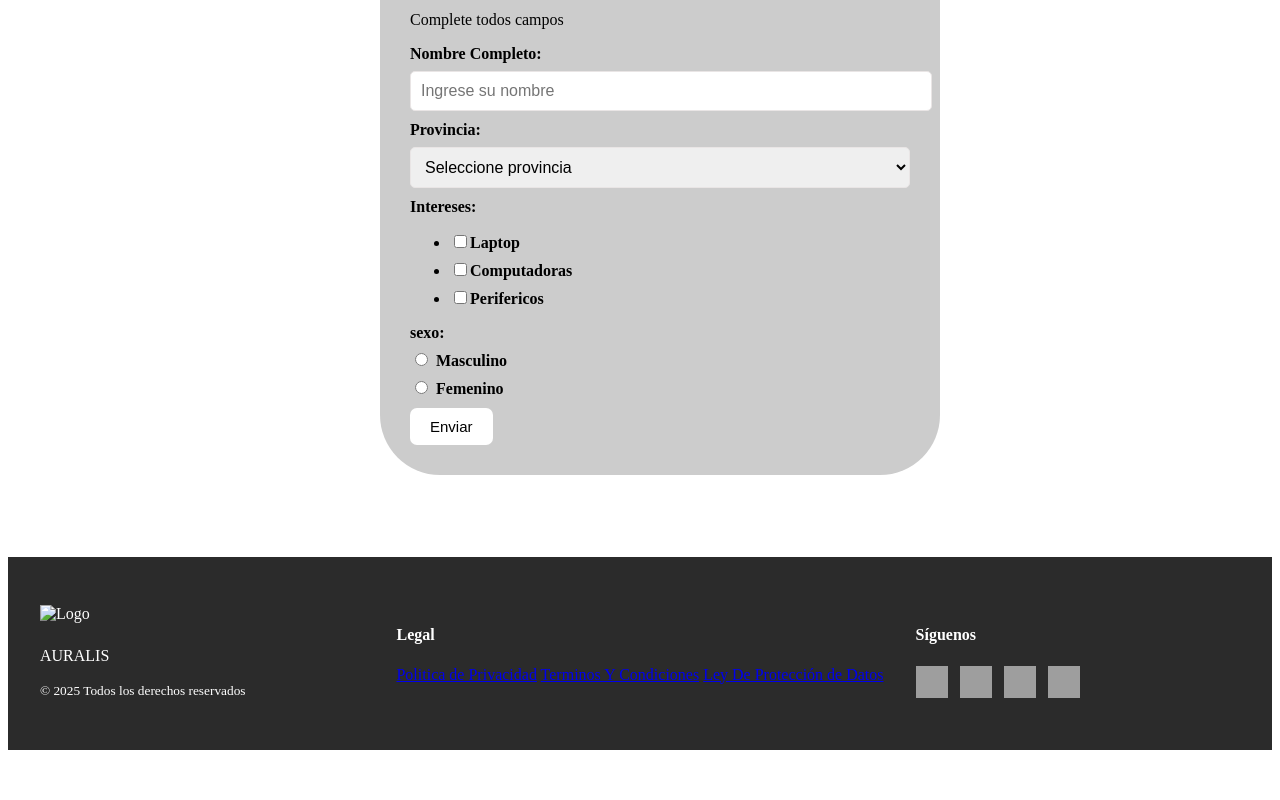
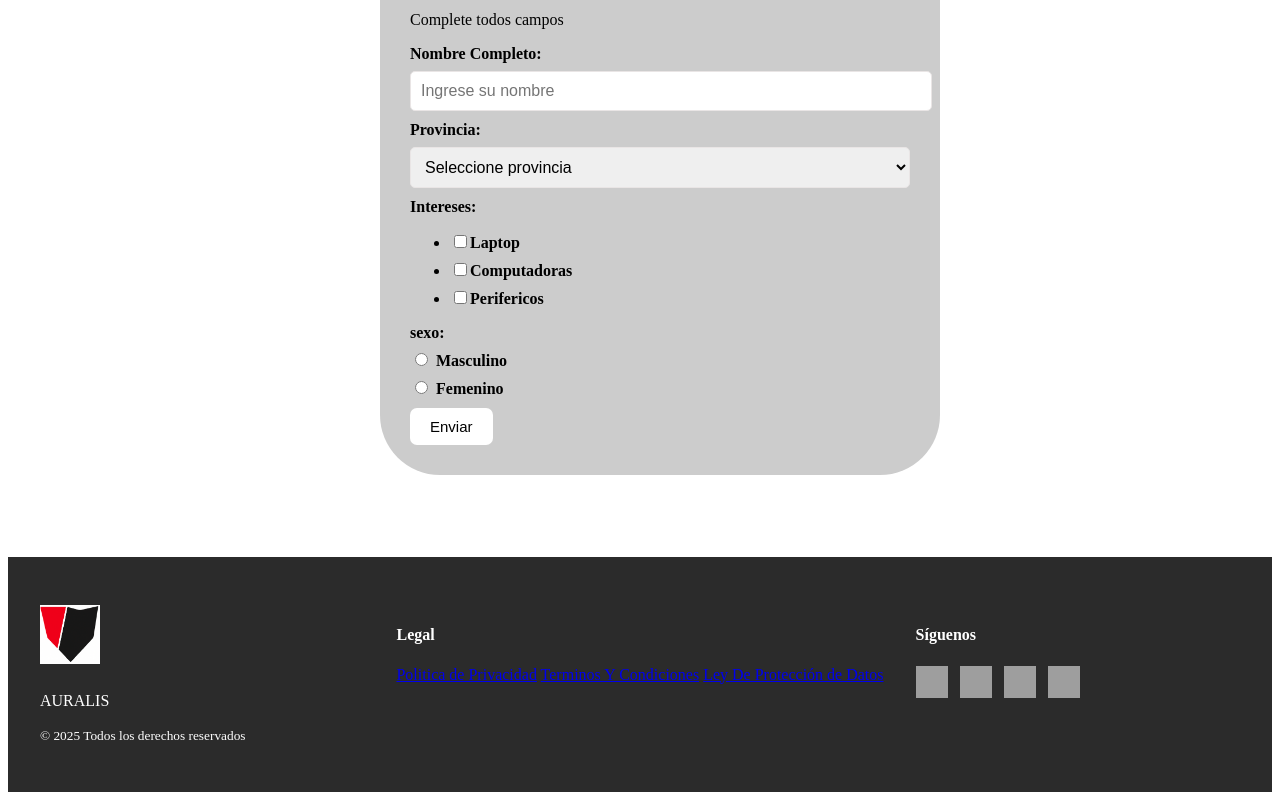
Before and after one commit to zRyleev/PAGINA-HTML, a website: page landing.html in a window 1280 px wide. Shown: the part 935-1735 px from the top of the page. Before the commit the page ends 1693 px from the top, so only its background shows below. Drawn offline with Linux system fonts and the light colour scheme; the site is published under a folder, as on GitHub Pages, so addresses that start at the root find nothing; grey boxes are pictures that could not be loaded.

Commit message:
Actualización HTML y CSS desde codeboox

```diff
--- a/landing.html
+++ b/landing.html
@@ -123,7 +123,7 @@
       <!--Logo y nombre del sitio-->
       <div class="footer-brand">
         <img
-        src="/png/logo123.png"
+        src="png/logo123.png"
         alt="Logo"
         class="footer-logo"
         />
```
